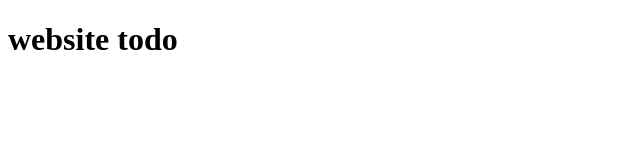
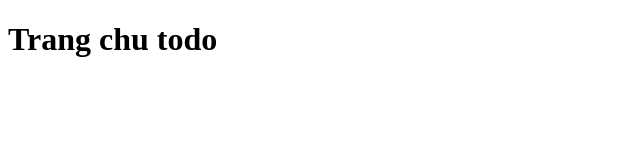
Before and after one commit to ntbphuong/TESTING-STUDYING, a plain HTML site: page index.html in a window 1280 px wide. Shown: the whole page, without its empty margins (0-640 px from the left). Drawn offline with Linux system fonts and the light colour scheme.

Commit message:
bo sung trang chu

```diff
--- a/index.html
+++ b/index.html
@@ -6,6 +6,6 @@
     <title>TODO-WEB</title>
 </head>
 <body>
-    <h1>website todo</h1>
+    <h1>Trang chu todo</h1>
 </body>
 </html>
```
